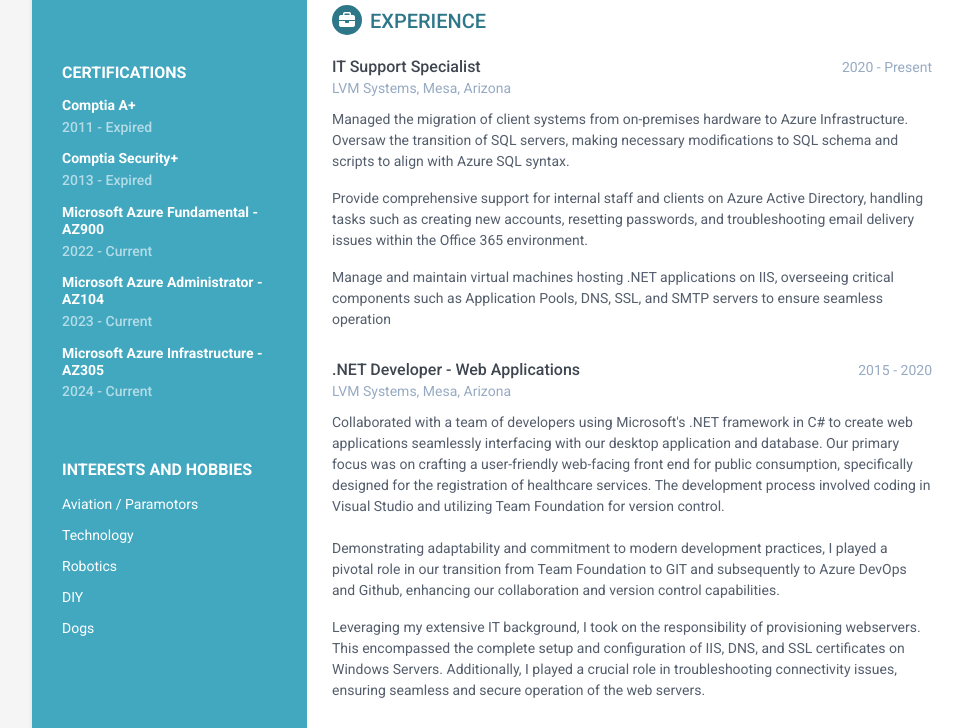
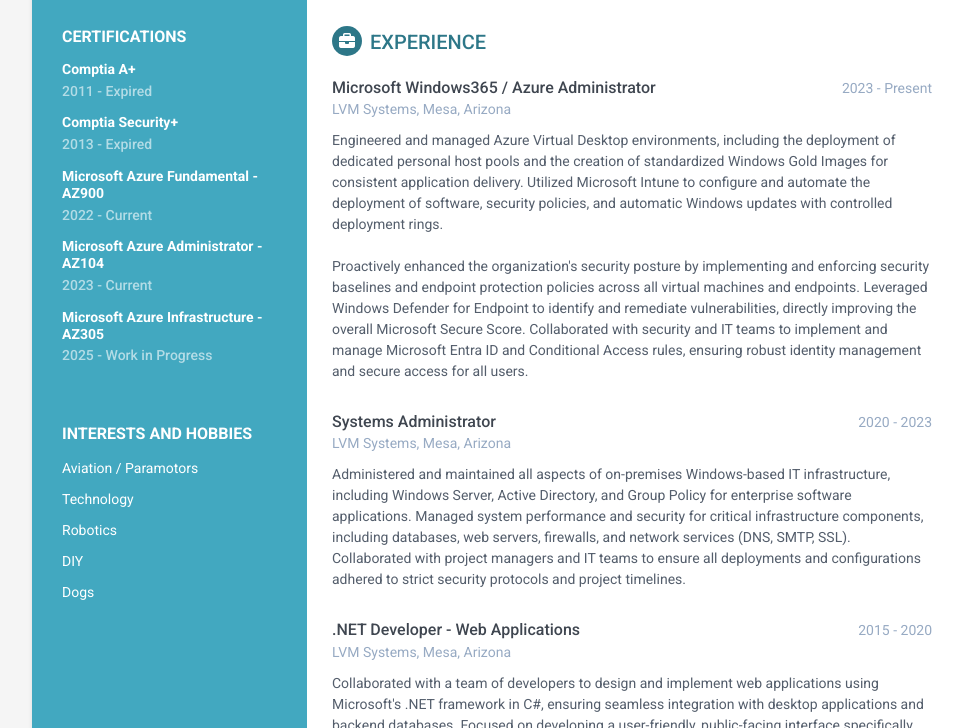
Before and after one commit to TodesengelX/Josh-Resume, a plain HTML site: page index.html in a window 1280 px wide. Shown: the part 463-1191 px from the top of the page, without its empty margins (128-1091 px from the left). Drawn offline with nearby package versions, Linux system fonts and the light colour scheme.

Commit message:
updated resume

```diff
--- a/index.html
+++ b/index.html
@@ -40,7 +40,7 @@
                     </li>
                     <li class="phone"><i class="fa-solid fa-phone"></i><a href="tel:4803993050">(480) 399-3050</a></li>
                     <li class="website"><i class="fa-solid fa-globe"></i><a href="https://yournewsysadmin.com" target="_blank">YourNewSysAdmin.com</a></li>
-                    <li class="github"><i class="fa-brands fa-github"></i><a href="https://github.com/TodesengelX" target="_blank">github.com/TodesengelX</a></li>
+               <!--  <li class="github"><i class="fa-brands fa-github"></i><a href="https://github.com/TodesengelX" target="_blank">github.com/TodesengelX</a></li>-->
                 </ul>
             </div><!--//contact-container-->
             <div class="education-container container-block">
@@ -65,7 +65,7 @@
 
  		<div class="item">
                     <h4 class="degree">Microsoft Azure Infrastructure - AZ305</h4>
-                    <h5 class="meta">2024 - Current</h5>
+                    <h5 class="meta">2025 - Work in Progress</h5>
                 </div><!--//item-->
 
 
@@ -98,10 +98,9 @@
                 <h2 class="section-title"><span class="icon-holder"><i class="fa-solid fa-user"></i></span>Career Profile</h2>
                 <div class="summary">
                     <p>
-
-                        I'm Josh Perry, seeking a career centered around systems administration and security. I bring extensive expertise with diverse systems, encompassing both Windows and Linux. In my current role as a Windows System Administrator for .NET software, I've honed my skills in Windows environments. Simultaneously, my passion for Linux extends into my personal endeavors, where I manage various game and web servers for diverse services.
+                    I'm a dedicated Systems Administrator with a solid background in managing and maintaining on-premises Windows and Linux environments. After years of running on-premises infrastructure for .NET software, I'm eager to pivot my skills toward the cloud. I have a proven track record of managing enterprise IT operations and am now focused on transitioning my expertise into a dedicated Azure Administrator position, specializing in hybrid environments and cloud migration.
                     </br></br>
-                        As the founder of my web hosting company, hosted on Digital Ocean, I implement comprehensive security measures, including point-in-time backups on my SQL server. Utilizing Ubuntu with NGINX, I oversee the webservers, which power a successful WooCommerce site generating over $1 million in annual sales. This unique blend of professional and entrepreneurial experience positions me as a valuable candidate in the realm of systems administration and security.
+                   My professional goal is to secure a role where I can apply my existing skills while diving deep into Azure technologies and cloud security. I am actively developing my proficiency in Intune for endpoint management, Entra ID for identity services, and Azure Virtual Desktop and Windows 365 for modern workspace solutions. I am eager to contribute to a forward-thinking team by assisting with virtual machine administration, Azure policies, security baselines, and overall cloud infrastructure management to help build a secure, efficient, and modern cloud environment.
 </p>
                 </div><!--//summary-->
             </section><!--//section-->
@@ -109,18 +108,33 @@
             <section class="section experiences-section">
                 <h2 class="section-title"><span class="icon-holder"><i class="fa-solid fa-briefcase"></i></span>Experience</h2>
 
-                <div class="item">
+                                <div class="item">
                     <div class="meta">
                         <div class="upper-row">
-                            <h3 class="job-title">IT Support Specialist</h3>
-                            <div class="time">2020 - Present</div>
+                            <h3 class="job-title">Microsoft Windows365 / Azure Administrator</h3>
+                            <div class="time">2023 - Present</div>
                         </div><!--//upper-row-->
                         <div class="company">LVM Systems, Mesa, Arizona </div>
                     </div><!--//meta-->
                     <div class="details">
-                        <p>Managed the migration of client systems from on-premises hardware to Azure Infrastructure. Oversaw the transition of SQL servers, making necessary modifications to SQL schema and scripts to align with Azure SQL syntax.</p>
-                        <p>Provide comprehensive support for internal staff and clients on Azure Active Directory, handling tasks such as creating new accounts, resetting passwords, and troubleshooting email delivery issues within the Office 365 environment. </p>
- 			<p>Manage and maintain virtual machines hosting .NET applications on IIS, overseeing critical components such as Application Pools, DNS, SSL, and SMTP servers to ensure seamless operation</p>
+                        <p>Engineered and managed Azure Virtual Desktop environments, including the deployment of dedicated personal host pools and the creation of standardized Windows Gold Images for consistent application delivery. Utilized Microsoft Intune to configure and automate the deployment of software, security policies, and automatic Windows updates with controlled deployment rings.
+
+<br><br>
+
+Proactively enhanced the organization's security posture by implementing and enforcing security baselines and endpoint protection policies across all virtual machines and endpoints. Leveraged Windows Defender for Endpoint to identify and remediate vulnerabilities, directly improving the overall Microsoft Secure Score. Collaborated with security and IT teams to implement and manage Microsoft Entra ID and Conditional Access rules, ensuring robust identity management and secure access for all users.</p>
+                    </div><!--//details-->
+                </div><!--//item-->
+
+                <div class="item">
+                    <div class="meta">
+                        <div class="upper-row">
+                            <h3 class="job-title">Systems Administrator</h3>
+                            <div class="time">2020 - 2023</div>
+                        </div><!--//upper-row-->
+                        <div class="company">LVM Systems, Mesa, Arizona </div>
+                    </div><!--//meta-->
+                    <div class="details">
+                        <p>Administered and maintained all aspects of on-premises Windows-based IT infrastructure, including Windows Server, Active Directory, and Group Policy for enterprise software applications. Managed system performance and security for critical infrastructure components, including databases, web servers, firewalls, and network services (DNS, SMTP, SSL). Collaborated with project managers and IT teams to ensure all deployments and configurations adhered to strict security protocols and project timelines.</p>
                     </div><!--//details-->
                 </div><!--//item-->
 
@@ -133,10 +147,11 @@
                         <div class="company">LVM Systems, Mesa, Arizona </div>
                     </div><!--//meta-->
                     <div class="details">
-                        <p>Collaborated with a team of developers using Microsoft's .NET framework in C# to create web applications seamlessly interfacing with our desktop application and database. Our primary focus was on crafting a user-friendly web-facing front end for public consumption, specifically designed for the registration of healthcare services. The development process involved coding in Visual Studio and utilizing Team Foundation for version control.</br></br>
-                            Demonstrating adaptability and commitment to modern development practices, I played a pivotal role in our transition from Team Foundation to GIT and subsequently to Azure DevOps and Github, enhancing our collaboration and version control capabilities.
-                        </p>
- <p>Leveraging my extensive IT background, I took on the responsibility of provisioning webservers. This encompassed the complete setup and configuration of IIS, DNS, and SSL certificates on Windows Servers. Additionally, I played a crucial role in troubleshooting connectivity issues, ensuring seamless and secure operation of the web servers.</p>
+                        <p>Collaborated with a team of developers to design and implement web applications using Microsoft's .NET framework in C#, ensuring seamless integration with desktop applications and backend databases. Focused on developing a user-friendly, public-facing interface specifically tailored for healthcare service registration, improving user experience and accessibility.
+                          <br><br>
+                        Took an active role in advancing our development practices by leading the migration from Team Foundation to Git, and later to Azure DevOps and GitHub, streamlining version control, enhancing team collaboration, and optimizing the software delivery pipeline.
+                        <br><br>
+                        With a strong IT foundation, I managed the provisioning and configuration of web servers, including IIS, DNS, and SSL certificates on Windows Servers. This responsibility extended to troubleshooting complex connectivity issues, ensuring secure and reliable operation of the web servers while maintaining compliance with best practices for system performance and security.</p>
 
                     </div><!--//details-->
                 </div><!--//item-->
@@ -176,8 +191,8 @@
 
             </section><!--//section-->
 
-
-            <section class="skills-section section">
+       <!--
+         <section class="skills-section section">
                 <h2 class="section-title"><span class="icon-holder"><i class="fa-solid fa-rocket"></i></span>Skills &amp; Proficiency</h2>
                 <div class="skillset">
 
@@ -187,48 +202,48 @@
                         <div class="progress level-bar">
 						    <div class="progress-bar theme-progress-bar" role="progressbar" style="width: 95%" aria-valuenow="95" aria-valuemin="0" aria-valuemax="100"></div>
 						</div>
-                    </div><!--//item-->
+                    </div>
                     <div class="item">
                         <h3 class="level-title">Azure Storage Solutions</h3>
                         <div class="progress level-bar">
 						    <div class="progress-bar theme-progress-bar" role="progressbar" style="width: 80%" aria-valuenow="80" aria-valuemin="0" aria-valuemax="100"></div>
 						</div>
-                    </div><!--//item-->
+                    </div>
 
                     <div class="item">
                         <h3 class="level-title">Azure Network Solutions</h3>
                         <div class="progress level-bar">
 						    <div class="progress-bar theme-progress-bar" role="progressbar" style="width: 75%" aria-valuenow="75" aria-valuemin="0" aria-valuemax="100"></div>
 						</div>
-                    </div><!--//item-->
+                    </div>
 
                     <div class="item">
                         <h3 class="level-title">Azure SQL Database</h3>
                         <div class="progress level-bar">
 						    <div class="progress-bar theme-progress-bar" role="progressbar" style="width: 70%" aria-valuenow="70" aria-valuemin="0" aria-valuemax="100"></div>
 						</div>
-                    </div><!--//item-->
+                    </div>
 
                     <div class="item">
                         <h3 class="level-title">Azure Web Apps</h3>
                         <div class="progress level-bar">
 							    <div class="progress-bar theme-progress-bar" role="progressbar" style="width: 65%" aria-valuenow="65" aria-valuemin="0" aria-valuemax="100"></div>
 						</div>
-                    </div><!--//item-->
+                    </div>
 
                     <div class="item">
                         <h3 class="level-title">Azure ARM Templates</h3>
                         <div class="progress level-bar">
 						    <div class="progress-bar theme-progress-bar" role="progressbar" style="width: 75%" aria-valuenow="75" aria-valuemin="0" aria-valuemax="100"></div>
 						</div>
-                    </div><!--//item-->
+                    </div>
 
-    <div class="item">
+             <div class="item">
                         <h3 class="level-title">Azure IAM and Governance</h3>
                         <div class="progress level-bar">
 						    <div class="progress-bar theme-progress-bar" role="progressbar" style="width: 50%" aria-valuenow="50" aria-valuemin="0" aria-valuemax="100"></div>
 						</div>
-                    </div><!--//item-->
+                    </div>
 
 
                     <div class="item">
@@ -236,28 +251,30 @@
                     <div class="progress level-bar">
                         <div class="progress-bar theme-progress-bar" role="progressbar" style="width: 85%" aria-valuenow="85" aria-valuemin="0" aria-valuemax="100"></div>
                     </div>
-                </div><!--//item-->
+                </div>
 
                  <div class="item">
                     <h3 class="level-title">Script Writing (Powershell / Python)</h3>
                     <div class="progress level-bar">
                         <div class="progress-bar theme-progress-bar" role="progressbar" style="width: 75%" aria-valuenow="75" aria-valuemin="0" aria-valuemax="100"></div>
                     </div>
-                </div><!--//item-->
+                </div>
 
                 <div class="item">
                     <h3 class="level-title">HTML, Javascript, and CSS</h3>
                     <div class="progress level-bar">
                         <div class="progress-bar theme-progress-bar" role="progressbar" style="width: 100%" aria-valuenow="100" aria-valuemin="0" aria-valuemax="100"></div>
                     </div>
-                </div><!--//item-->
+                </div>
 
 
 
 
 
                 </div>
-            </section><!--//skills-section-->
+            </section>
+        -->
+
 
         </div><!--//main-body-->
     </div>
```
Also changed, not shown: Page 1/Orbit (Left Sidebar)_1.png (added), 6 other files.
